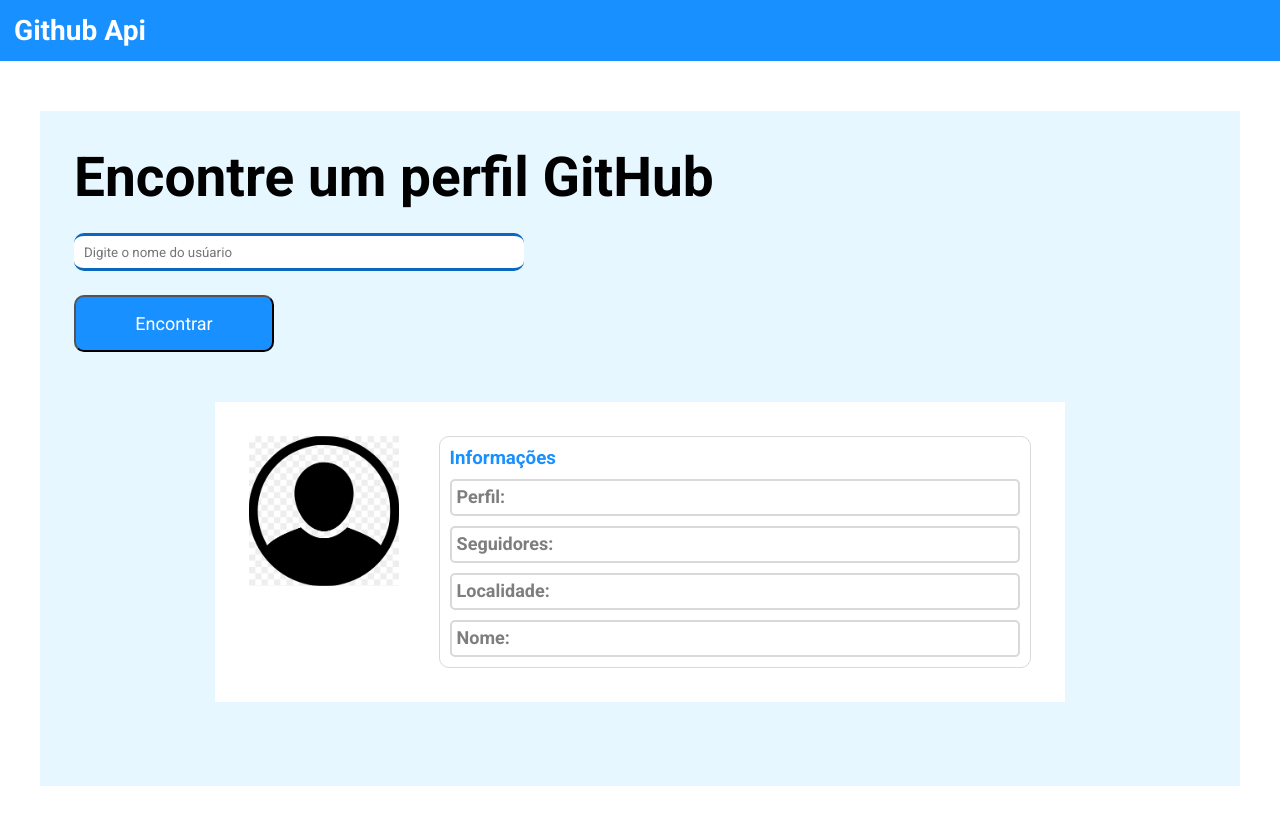
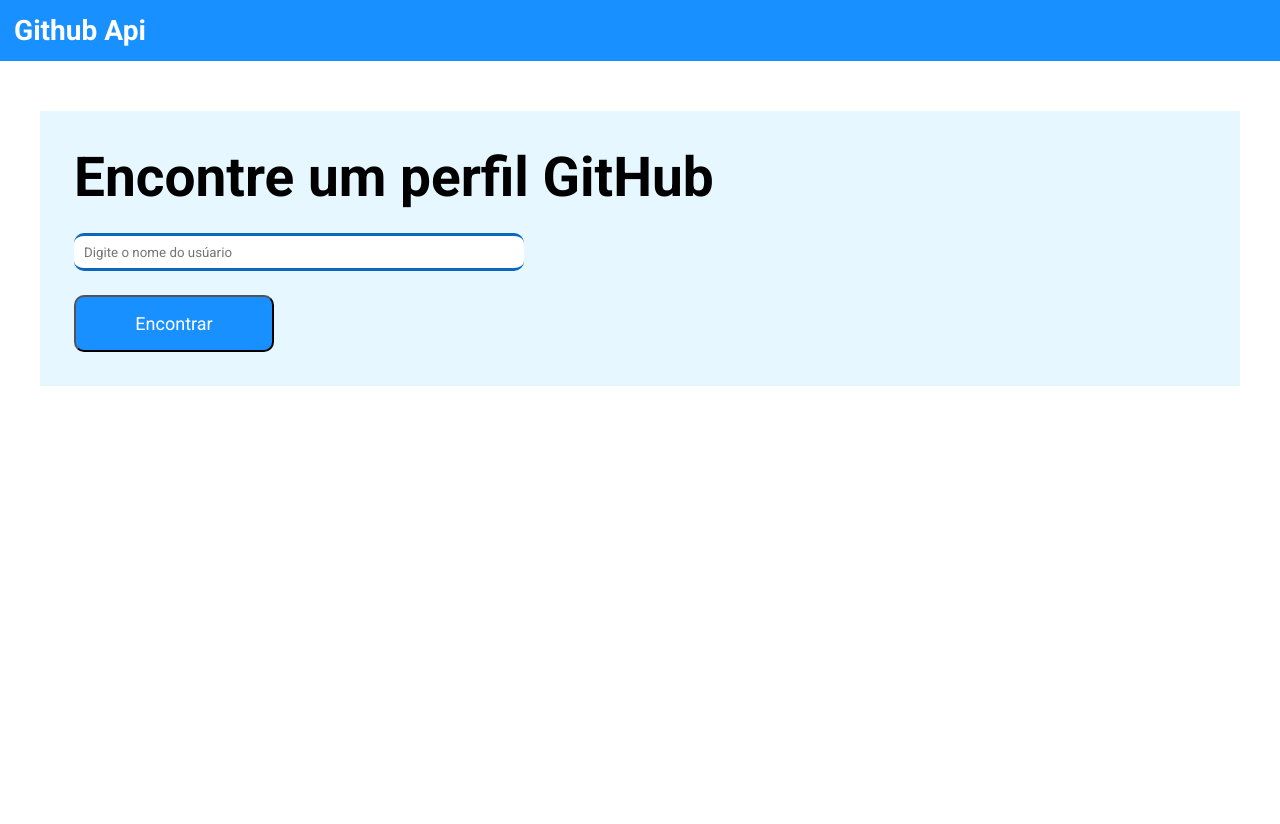
Before and after one commit to wagnerfelten/ApiGithub, a React (Vite) app: page /searchProfile in a window 1280 px wide. Shown: the top 824 px of the page. After the commit the page ends 800 px from the top, so only its background shows below. Built offline with nearby package versions, Linux system fonts and the light colour scheme.

Commit message:
ajustado as props dos card e feita chamada da api do github

```diff
--- a/src/components/Card/index.tsx
+++ b/src/components/Card/index.tsx
@@ -1,20 +1,33 @@
-import user from "../../assets/png-transparent-user-profile-computer-icons-login-user-avatars-thumbnail.png";
-
 import "./style.css";
 
-const Card = () => {
-    return(
-        <main className="main-container">
-            <img src={user} alt="user" />
-            <section className="section-container">
-                <h3>Informações</h3>
-                <p>Perfil:</p>
-                <p>Seguidores:</p>
-                <p>Localidade:</p>
-                <p>Nome:</p>
-            </section>
-        </main>
-    )
-}
+type Props = {
+  perfil: string;
+  segui: string;
+  local: string;
+  name: string;
+};
+
+const Card = ({ perfil, segui, local, name }: Props) => {
+  return (
+    <main className="main-container">
+      <img src="" alt="user" />
+      <section className="section-container">
+        <h3>Informações</h3>
+        <div className="descipt-title color-blue">
+          Perfil: <h5>{perfil}</h5>
+        </div>
+        <div className="descipt-title">
+          Seguidores: <h5>{segui}</h5>
+        </div>
+        <div className="descipt-title">
+            Localidade: <h5>{local}</h5>
+        </div>
+        <div className="descipt-title">
+            Nome: <h5>{name}</h5>
+        </div>
+      </section>
+    </main>
+  );
+};
 
 export default Card;
--- a/src/components/Card/style.css
+++ b/src/components/Card/style.css
@@ -28,10 +28,23 @@
     color: #1890FF;
 }
 
-p{
+.descipt-title{
+    display: flex;
+    gap: 10px;
     font-weight: 700;
     height: 50px;
-    padding: 5px;
+    padding: 8px;
     border-radius: 5px;
     border: #D9D9D9 solid 2px;
 }
+
+.color-blue h5{
+    color:#4a18ff;
+    font-weight: 700;
+}
+
+h5{
+    color: black;
+    font-size: 16px;
+    font-weight: 400;
+}
--- a/src/pages/SearchProfile/index.tsx
+++ b/src/pages/SearchProfile/index.tsx
@@ -1,24 +1,44 @@
 import { useState } from "react";
+import Card from "../../components/Card";
+import axios from "axios";
+
 import "./style.css";
-import Card from "../../components/Card";
 
 type userData = {
-  user: string
-}
+  user: string;
+};
+
+type dataGithub = {
+  url: string;
+  name: string;
+  following: string;
+  location: string;
+};
 
 const SearchProfile = () => {
+  const [dataGithub, setDataGithub] = useState<dataGithub>();
 
   const [userData, setUserData] = useState<userData>({
-    user: ''
-  })
+    user: "",
+  });
 
   const handleChange = (event: React.ChangeEvent<HTMLInputElement>) => {
-    console.log("mudou" + event.target.value);
-  };
+    const name = event.target.name;
+    const value = event.target.value;
+
+    setUserData({...userData, [name]: value})
+  }
 
   const handleSubmit = (event: React.FormEvent<HTMLFormElement>) => {
-    //event.preventDefault();
-    console.log("Click no botao");
+    event.preventDefault();
+
+    axios.get(`https://api.github.com/users/${userData.user}`)
+    .then((res) => {
+      setDataGithub(res.data);
+    }).catch((error) => {
+      setDataGithub(undefined);
+      console.log(error)
+    });
   };
 
   return (
@@ -36,8 +56,14 @@
           />
           <button type="submit">Encontrar</button>
         </form>
-
-        <Card />
+        {dataGithub && (
+          <Card
+            perfil={dataGithub.url}
+            local={dataGithub.location}
+            segui={dataGithub.following}
+            name={dataGithub.name}
+          />
+        )}
       </main>
     </>
   );
```
